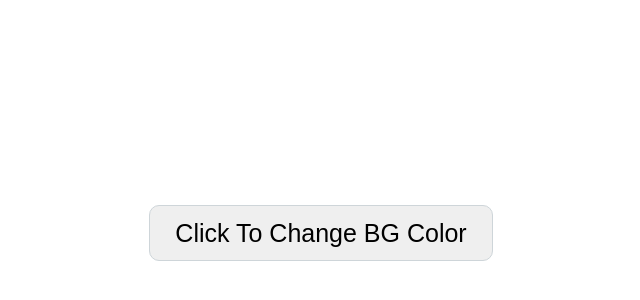
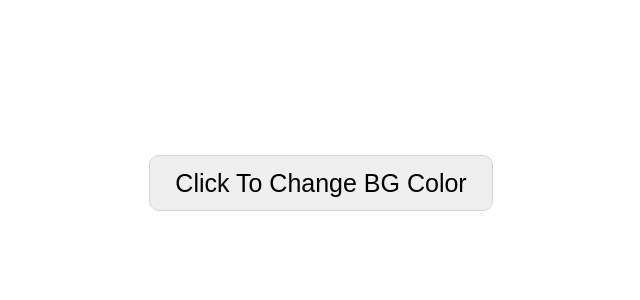
Before and after one commit to MujuniEli/JSFlex, a plain HTML site: page index.html in a window 1280 px wide. Shown: the part 178-478 px from the top of the page, without its empty margins (319-959 px from the left). Drawn offline with Linux system fonts and the light colour scheme.

Commit message:
add style

```diff
--- a/app.css
+++ b/app.css
@@ -9,7 +9,7 @@
 
 
 button{
-    margin-top: 15em;
+    margin-top: 13em;
     padding: 0.5em 1em;
     font-size: 25px;
     cursor: pointer;
```
Also changed, not shown: index.js (line endings or trailing spaces).
